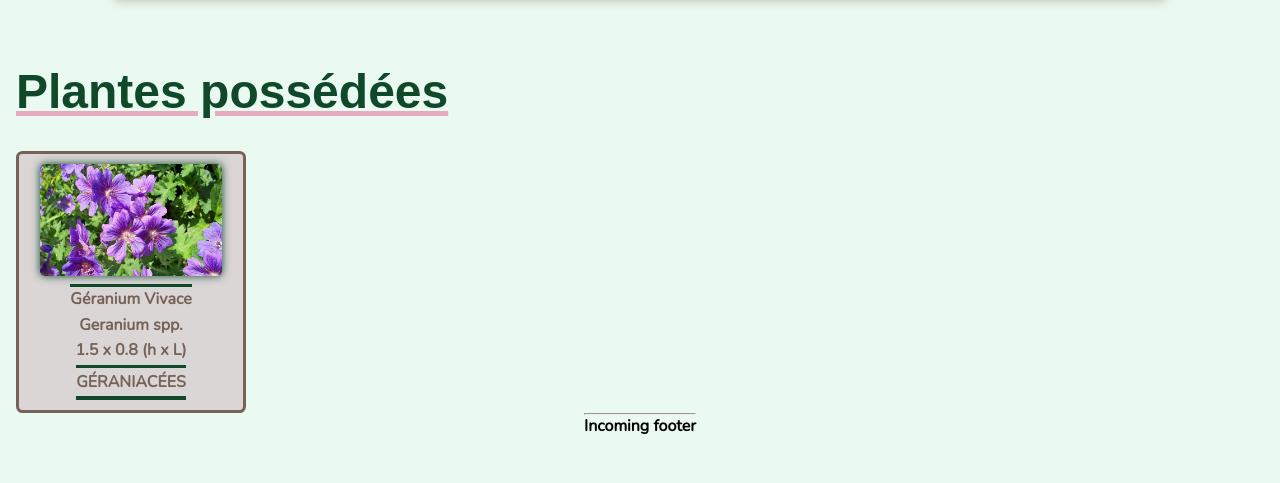
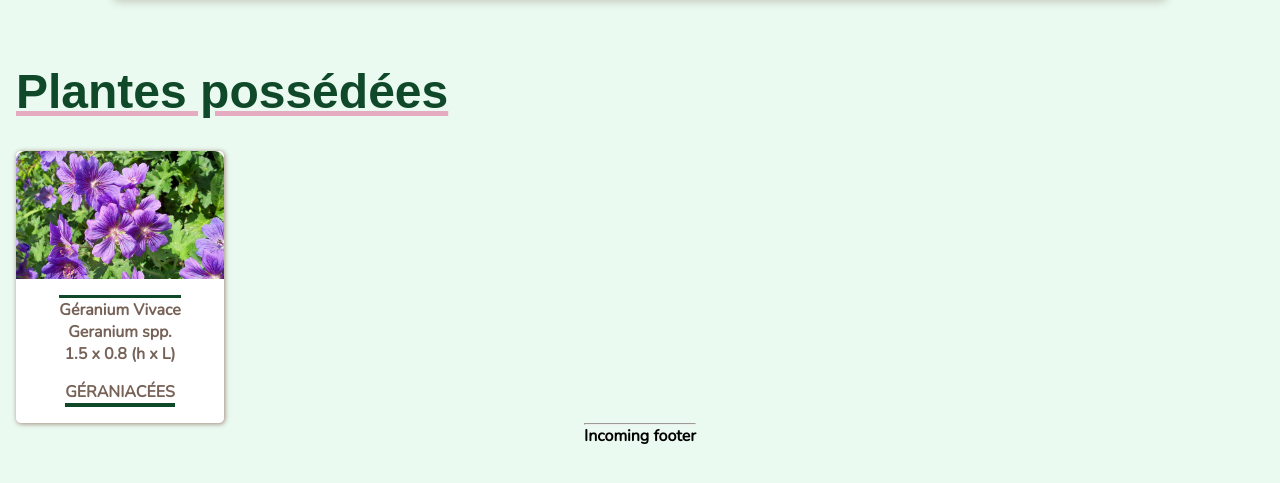
Before and after one commit to Phignis/fleurymoi, a PHP site: page / in a window 1280 px wide. Shown: the part 127-610 px from the top of the page. Run offline with PHP 8.4, Linux system fonts and the light colour scheme; the visitor is signed in with stand-in values (Sample User, id 1); some web fonts are replaced.

Commit message:
modified tile style

```diff
--- a/src/programmation/menu.php
+++ b/src/programmation/menu.php
@@ -9,7 +9,6 @@
 
 	function displayLandingPage() {
 		if(isset($_SESSION['email']) || !empty($_SESSION['email'])) {
-
 			require('./views/listPossededPlants.php');
 		} else {
 			require('./views/landingPage.php');
--- a/src/ressources/styles/classic/listPossededPlants.css
+++ b/src/ressources/styles/classic/listPossededPlants.css
@@ -1,23 +1,18 @@
 .plant_tile {
-	padding: 0.5rem;
-	background-color: var(--interactible-secondary-color);
-	min-width: 13rem;
+	background-color: var(--interactible-background-active-color);
+	width: 13rem;
 	min-height: 15rem;
-	border: 0.2rem solid var(--interactible-color);
+	box-shadow: 0.05rem 0.05rem 0.3rem var(--interactible-lighter-color);
 	color: var(--interactible-color);
-	border-radius: 0.4rem;
+	border-radius: 0.3rem;
 }
 
 .plant_tile:hover {
-	padding: 0.7rem;
-	box-shadow: 0.05rem 0.05rem 0.3rem var(--primary-color);
+	padding: 0.2rem;
+	box-shadow: 0.05rem 0.05rem 0.3rem  var(--interactible-color);
 	color: var(--interactible-lighter-color);
-	transition: padding 200ms linear, box-shadow 200ms linear, color 200ms linear;
-}
-
-.plant_tile:active {
-	background-color: var(--interactible-background-active-color);
-	transition: background-color 200ms linear;
+	border-radius: 0.4rem;
+	transition: padding 200ms linear, box-shadow 200ms linear, color 200ms linear, border-radius 200ms linear;
 }
 
 .plant_tile * {
@@ -25,19 +20,18 @@
 }
 
 .plant_tile img {
-	max-height: 7rem;
-	margin-bottom: 0.3rem;
-	border-radius: 0.3rem;
-	box-shadow: 0rem 0rem 0.5rem var(--primary-color);
+	max-width: 13rem;
+	margin-bottom: 1rem;
+	border-radius: 0.6rem 0.6rem 0 0;
 }
 
-.plant_tile *:last-child, .plant_tile #first_para {
+.plant_tile #div-text {
 	border-top: 0.2rem solid var(--primary-color);
 	padding-top: 0.1rem;
 }
 
-.plant_tile *:last-child {
+.plant_tile #div-text *:last-child {
 	border-bottom: 0.3rem solid var(--primary-color);
-	padding: 0.2rem 0rem;
 	text-transform: uppercase;
+	margin: 1rem 0rem;
 }
--- a/src/views/listPossededPlants.php
+++ b/src/views/listPossededPlants.php
@@ -3,12 +3,14 @@
 		float $heigth, float $width) : void {
 			?>
 			<div class="plant_tile <?php echo $familyName; // to filter by family in future ?>
-				flex-column-sparound-center">
+				flex-column-start-center">
 				<img src="ressources/images/plant_images/geranium_spp.jpg" alt="geranium spp">
-				<p id="first_para"><?php echo $name; ?></p>
-				<p><?php echo $botanicalName; ?></p>
-				<p><?php echo "$heigth x $width (h x L)"; ?></p>
-				<p><?php echo $familyName; ?></p>
+				<div class="flex-column-sparound-center" id="div-text">
+					<p><?php echo $name; ?></p>
+					<p><?php echo $botanicalName; ?></p>
+					<p><?php echo "$heigth x $width (h x L)"; ?></p>
+					<p><?php echo $familyName; ?></p>
+				</div>
 			</div>
 			<?php
 	}
```
